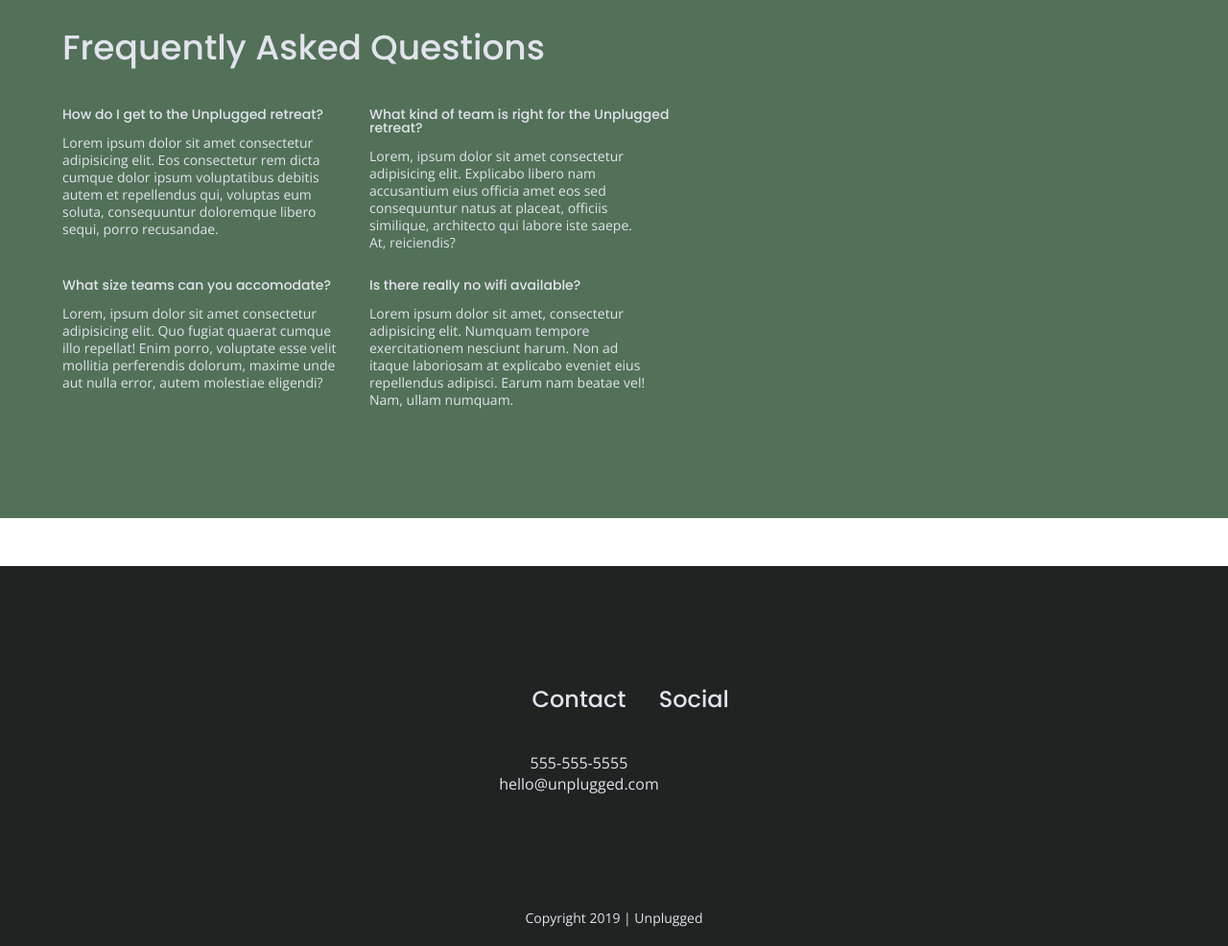
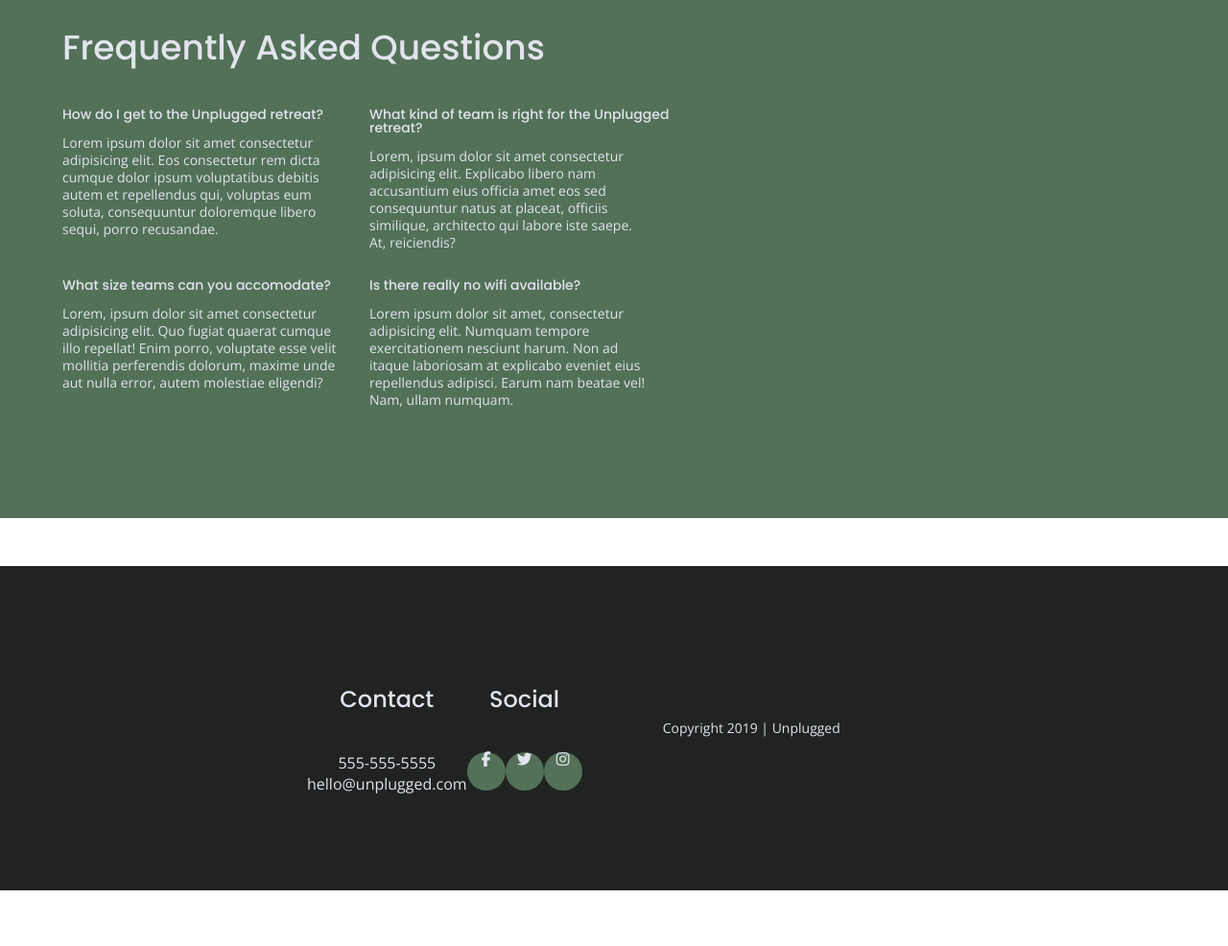
Before and after one commit to LuluNic/unplugged-retreat, a website: page faq/index.html in a window 1280 px wide. Shown: the part 629-1615 px from the top of the page at 96% size. After the commit the page ends 1557 px from the top, so only its background shows below. Drawn offline with nearby package versions, Linux system fonts and the light colour scheme; files whose address does not match are found by name.

Commit message:
Font icons added

```diff
--- a/css/main.css
+++ b/css/main.css
@@ -255,8 +255,7 @@ footer .contact {
 
 footer .social-icons {
   display: flex;
-  justify-content: center; /* space around not center */
-  flex-flow: row wrap; /* solution =  no FF */
+  justify-content: space-between;
   align-items: center;
 }
 
@@ -264,6 +263,16 @@ footer .social p {
   display: flex;
   justify-content: center;
   align-content: center;
+}
+
+footer .social i {
+  font-size: 1.125em;
+  text-align: center;
+  vertical-align: middle;
+  border-radius: 100px;
+  height: 40px;
+  width: 40px;
+  background-color: #527158;
 }
 
 footer .copyright {
--- a/faq/index.html
+++ b/faq/index.html
@@ -21,7 +21,8 @@
 
   <!--Google Fonts-->
   <link href="https://fonts.googleapis.com/css?family=Open+Sans:400,700|Poppins:500,700" rel="stylesheet">
-
+  <!--Icons--->
+  <script src="https://kit.fontawesome.com/281df38f00.js" crossorigin="anonymous"></script>
   <meta name="theme-color" content="#fafafa">
 </head>
 
@@ -101,9 +102,12 @@
       <div class="social">
         <h3>Social</h3>
         <div class="social-icons">
-          <p><a href="https://www.facebook.com/yoursite" target="_blank"></a></p>
-          <p><a href="https://www.twitter.com/yoursite" target="_blank"></a></p>
-          <p><a href="https://www.instagram.com/yoursite" target="_blank"></a></p>
+          <div class="social-icons">
+            <p><a href="https://www.facebook.com/yoursite" target="_blank"></a><i class="fab fa-facebook-f"></i>
+            </p>
+            <p><a href="https://www.twitter.com/yoursite" target="_blank"></a><i class="fab fa-twitter"></i>
+            </p>
+            <p><a href="https://www.instagram.com/yoursite" target="_blank"></a><i class="fab fa-instagram"></i>
         </div>
       </div>
     </div>
```
Also changed, not shown: about/index.html (+8 -4 lines), index.html (+6 -3 lines).
